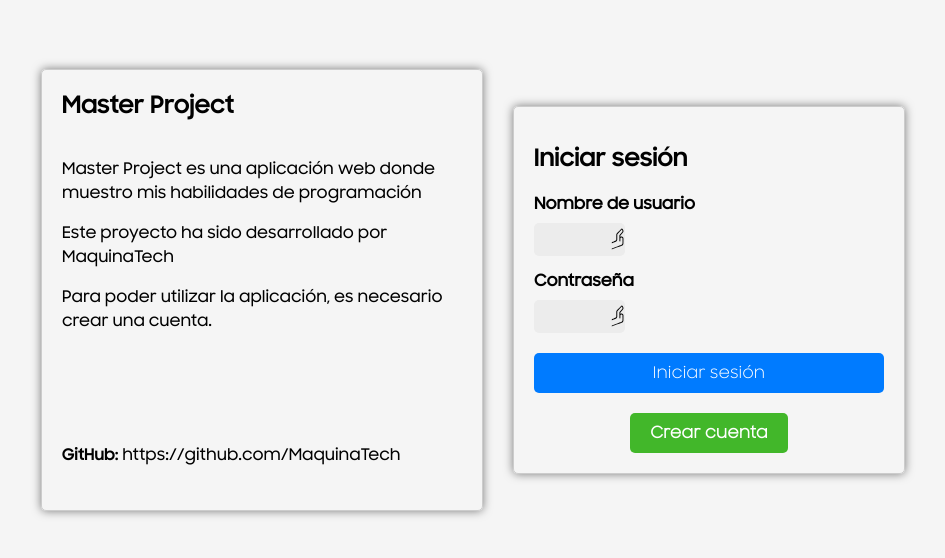
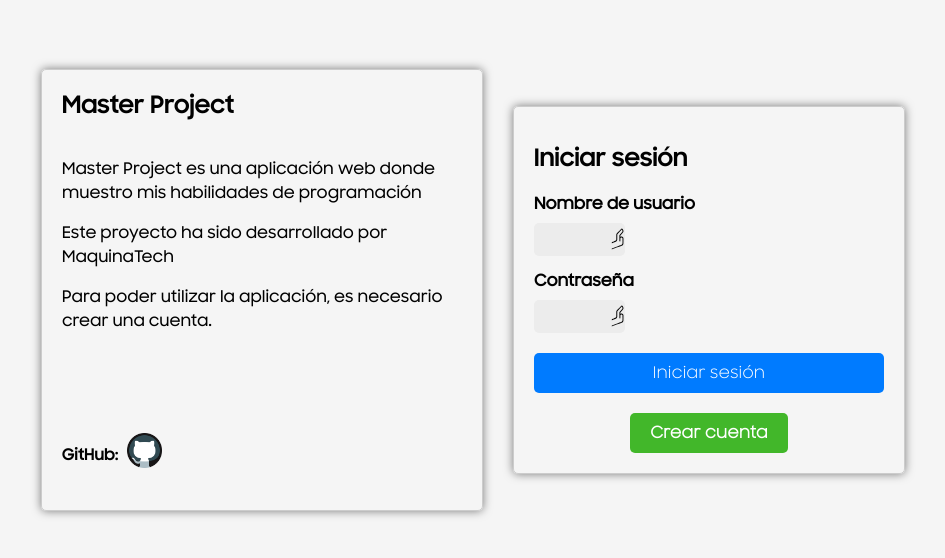
Before and after one commit to MaquinaTech/maquinatech-frontend, a Next.js app: page / in a window 1280 px wide. Shown: the part 118-676 px from the top of the page, without its empty margins (167-1112 px from the left). Built offline with nearby package versions, Linux system fonts and the light colour scheme.

Commit message:
git link

```diff
--- a/pages/auth/Login.js
+++ b/pages/auth/Login.js
@@ -54,7 +54,11 @@ const Login = () => {
           <div className={styles.info__text__profile}>
             <p>
               <span className={styles.bold}>GitHub: </span>
-              <span className={styles.medium}>https://github.com/MaquinaTech</span>
+              <span className={styles.medium}>
+                <Link href="https://github.com/MaquinaTech" target='_blank'>
+                <img src="/gitHub.png" alt="gitHub" className={styles.info__text__profile__git}/>
+                </Link>
+              </span>
             </p>
           </div>
         </div>
@@ -69,34 +73,6 @@ const Login = () => {
           onSubmit={handleLogin}
         >
           <Form>
-            {/*<div className={styles.login__field}>
-              <label className={styles.login__label}>Nombre de usuario:</label>
-              { isActiveUsername && <div className={styles.blank}></div> }
-              <Field
-                type="text"
-                name="username"
-                className={isActiveUsername ? `${styles.login__input__active} ${styles.login__input}` : styles.login__input}
-                onFocus={() => handleFocus('username')}
-                onBlur={() => handleBlur('username')}
-                />
-              { !isActiveUsername && <img src="/push.svg" alt="Animación" className={styles.login__animation} /> }
-              <ErrorMessage name="username" component="div" className={styles.login__error} />
-            </div>
-
-
-            <div className={styles.login__field}>
-            <label className={styles.login__label}>Contraseña:</label>
-            { isActivePassword && <div className={styles.blank}></div> }
-            <Field
-                type="password"
-                name="password"
-                className={isActivePassword ? `${styles.login__input__active} ${styles.login__input}` : styles.login__input}
-                onFocus={() => handleFocus('password')}
-                onBlur={() => handleBlur('password')}
-                />
-              { !isActivePassword && <img src="/push.svg" alt="Animación" className={styles.login__animation} /> }
-              <ErrorMessage name="password" component="div" className={styles.login__error} />
-            </div>*/}
 
             <Input
               labelText="Nombre de usuario"
--- a/styles/Auth.module.scss
+++ b/styles/Auth.module.scss
@@ -83,6 +83,15 @@
       font-size: 16px;
       line-height: 1.5;
       margin-bottom: 10px;
+
+      &__git {
+        width: 35px;
+        height: 35px;
+        position: relative;
+        top: 8px;
+        left: 5px;
+
+      }
     }
   }
 
```
Also changed, not shown: public/gitHub.png (added).
